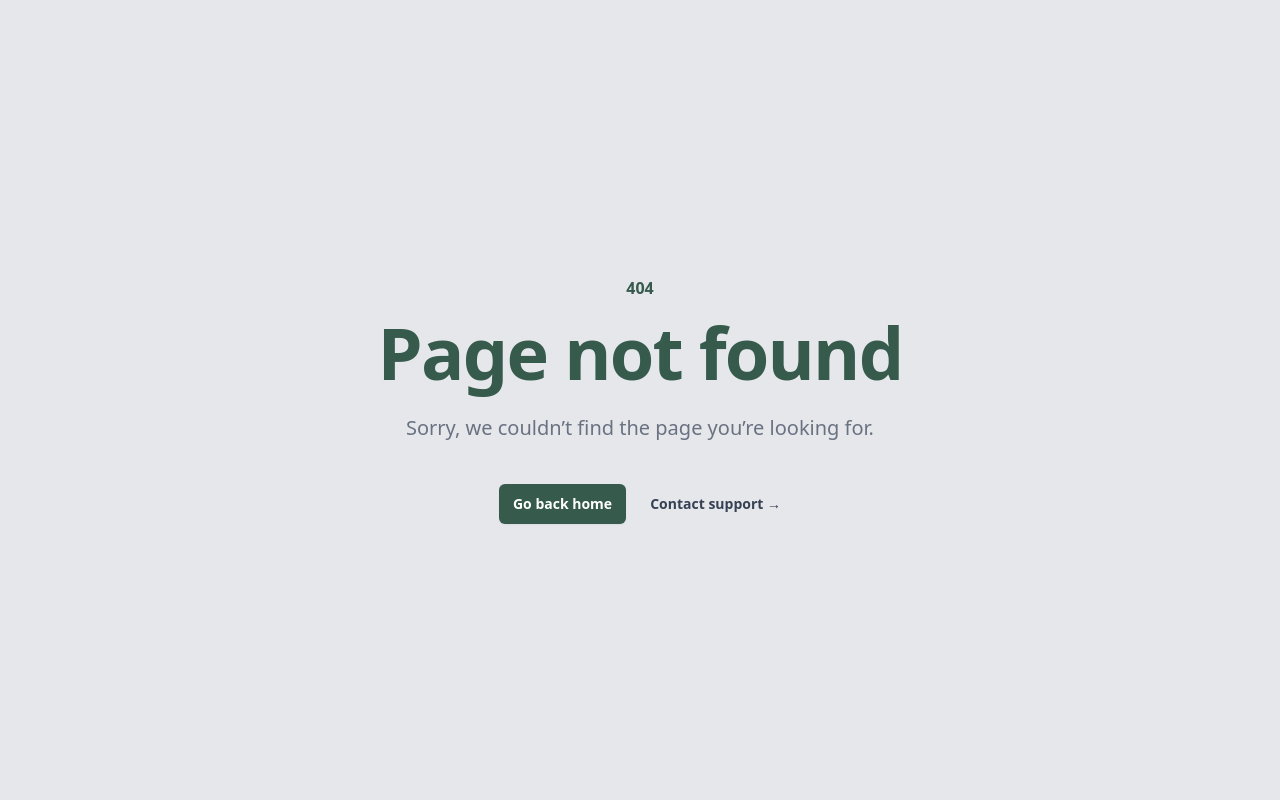
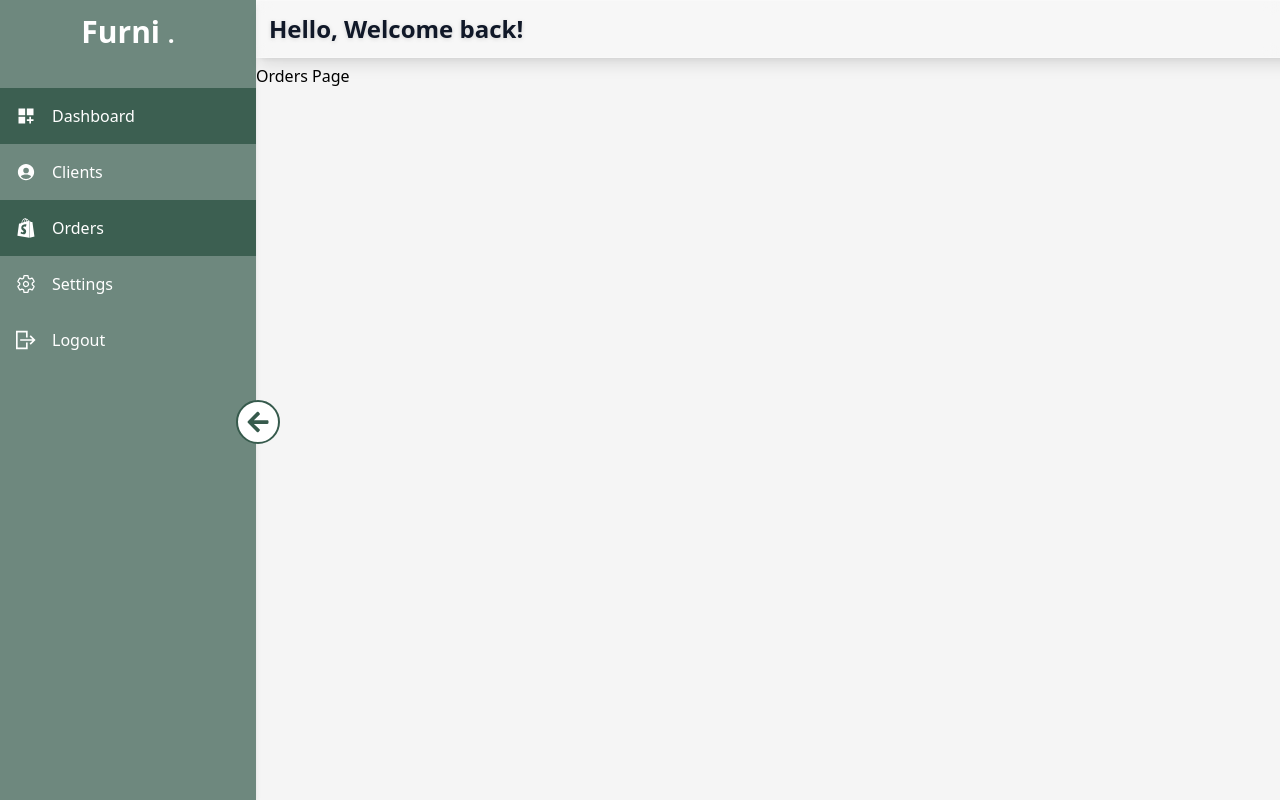
Before and after one commit to FrancisMosoti/FurnitureStore-Frontend, a React (Vite) app: page /dashboard/orders in a window 1280 px wide. Before the commit this address had no page. Built offline with nearby package versions, Linux system fonts and the light colour scheme.

Commit message:
DashWrapper component

```diff
--- a/src/App.jsx
+++ b/src/App.jsx
@@ -9,6 +9,9 @@ import Login from "./pages/Auth/Login";
 import Register from "./pages/Auth/Register";
 import DashBoardLayout from "./Layout/DashBoardLayout";
 import Dashboard from "./pages/Dashboard/Dashboard";
+import Clients from "./pages/Dashboard/Clients";
+import Orders from "./pages/Dashboard/Orders";
+import Settings from "./pages/Dashboard/Settings";
 export {
   HomePage,
   Hero,
@@ -21,4 +24,7 @@ export {
   Register,
   DashBoardLayout,
   Dashboard,
+  Clients,
+  Orders,
+  Settings,
 };
--- /dev/null
+++ b/src/Components/DashWrapper.jsx
@@ -0,0 +1,9 @@
+const DashWrapper = ({ children }) => {
+  return (
+    <div className="bg-[#F5F5F5] max-h-screen w-full overflow-y-scroll pt-16">
+      <div className="p-6">{children}</div>
+    </div>
+  );
+};
+
+export default DashWrapper;
--- /dev/null
+++ b/src/Components/Label.jsx
@@ -0,0 +1,3 @@
+const Label = () => {
+  return;
+};
--- a/src/main.jsx
+++ b/src/main.jsx
@@ -20,6 +20,9 @@ import {
   Register,
   DashBoardLayout,
   Dashboard,
+  Clients,
+  Orders,
+  Settings,
 } from "./App";
 
 const router = createBrowserRouter(
@@ -36,7 +39,9 @@ const router = createBrowserRouter(
       <Route path="dashboard" element={<DashBoardLayout />}>
         {/* Add dashboard routes here */}
         <Route index element={<Dashboard />} />
-        {/* Example nested route */}
+        <Route path="clients" element={<Clients />} />
+        <Route path="orders" element={<Orders />} />
+        <Route path="settings" element={<Settings />} />
       </Route>
     </Route>
   )
--- /dev/null
+++ b/src/pages/Dashboard/Clients.jsx
@@ -0,0 +1,5 @@
+const Clients = () => {
+  return <div className="pt-16">Clients Page</div>;
+};
+
+export default Clients;
--- a/src/pages/Dashboard/Dashboard.jsx
+++ b/src/pages/Dashboard/Dashboard.jsx
@@ -9,6 +9,7 @@ import { FaShoppingCart } from "react-icons/fa";
 import { FaDollarSign } from "react-icons/fa";
 import Box from "../../Components/Box";
 import BarChart from "../../Components/Charts/BarChart";
+import DashWrapper from "../../Components/DashWrapper";
 
 const cardDetails = [
   {
@@ -96,8 +97,7 @@ const Dashboard = () => {
     }
   };
   return (
-    <div className="bg-[#F5F5F5] max-h-screen w-full overflow-y-scroll pt-16">
-      <div className="p-6">
+    <DashWrapper>
       <h1 className="text-3xl font-bold mb-6">Dashboard</h1>
       <div className="grid grid-cols-1 sm:grid-cols-2 lg:grid-cols-4 gap-6">
         {cardDetails.map((card, index) => (
@@ -269,8 +269,7 @@ const Dashboard = () => {
           </div>
         </div>
       </div>
-      </div>
-    </div>
+    </DashWrapper>
   );
 };
 
--- /dev/null
+++ b/src/pages/Dashboard/Orders.jsx
@@ -0,0 +1,5 @@
+const Orders = () => {
+  return <div className="pt-16">Orders Page</div>;
+};
+
+export default Orders;
--- /dev/null
+++ b/src/pages/Dashboard/Settings.jsx
@@ -0,0 +1,5 @@
+const Settings = () => {
+  return <div className="pt-16">Settings Page</div>;
+};
+
+export default Settings;
```
Lines whose indentation alone changed are shown as unchanged.
